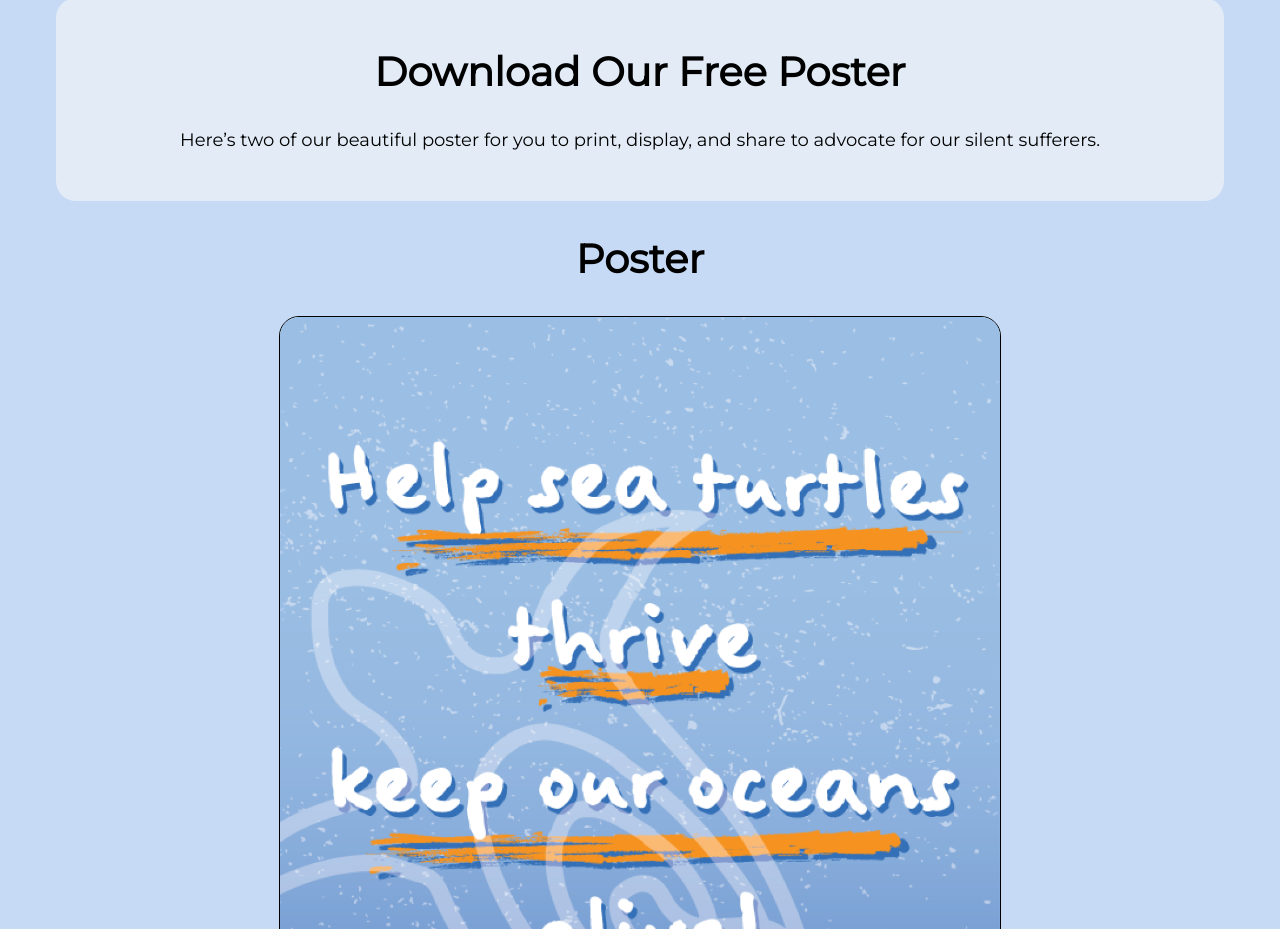
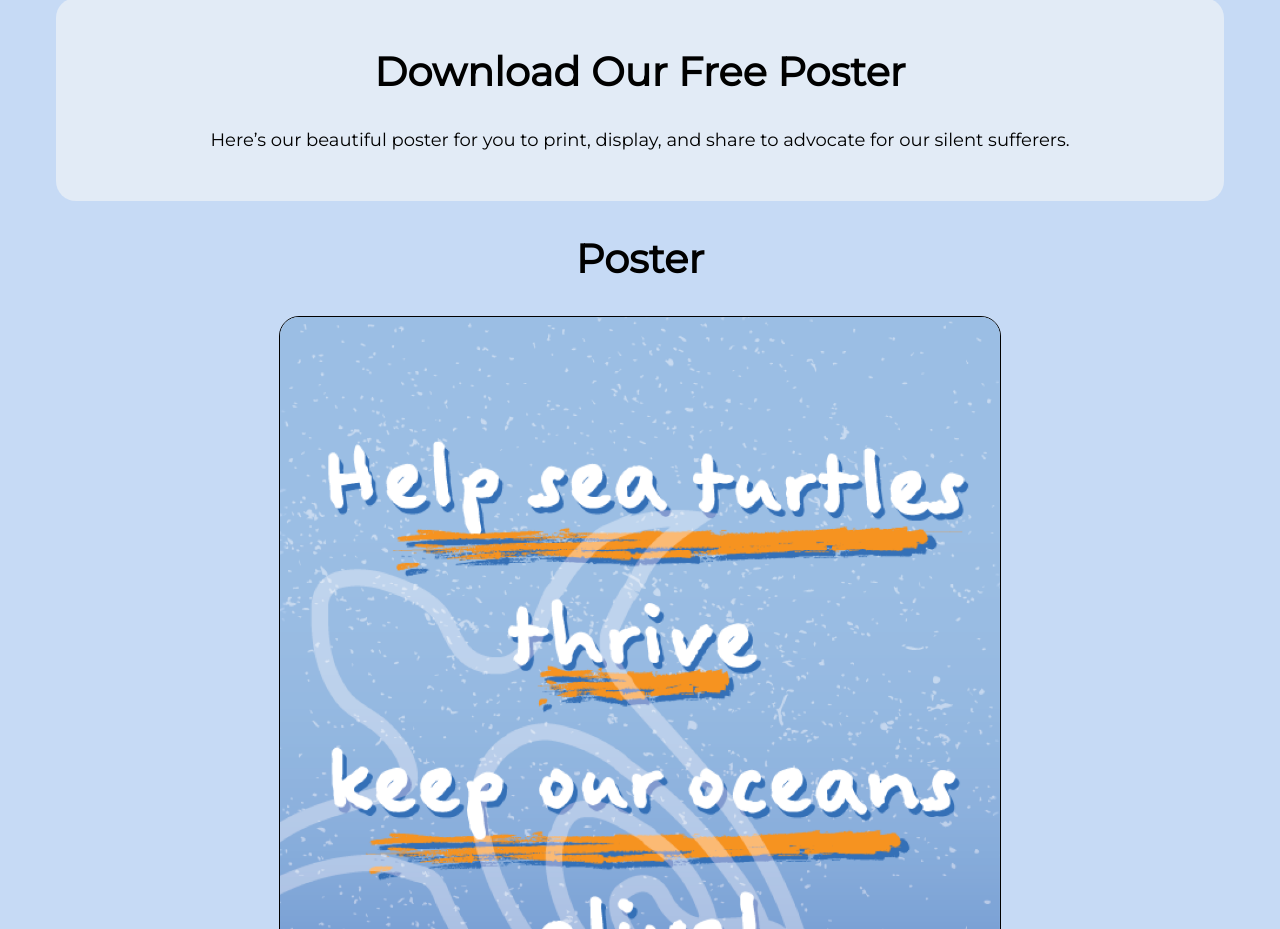
Before and after one commit to alecardena/The-Silent-Sufferers, a plain HTML site: page resources.html in a window 1280 px wide. Shown: the part 5473-6402 px from the top of the page. Drawn offline with nearby package versions, Linux system fonts and the light colour scheme; files whose address does not match are found by name.

Commit message:
fixed typo

```diff
--- a/resources.html
+++ b/resources.html
@@ -193,7 +193,7 @@
         <div class="description">
             <h2>Download Our Free Poster</h2>
             <p>
-                Here’s two of our beautiful poster for you to print, display, and share to advocate for our
+                Here’s our beautiful poster for you to print, display, and share to advocate for our
                 silent sufferers.
             </p>
         </div>
```
